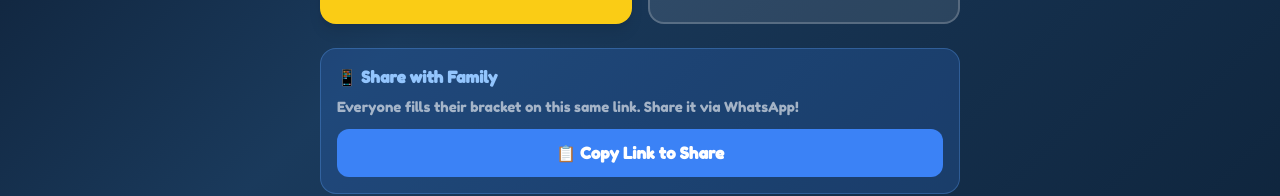
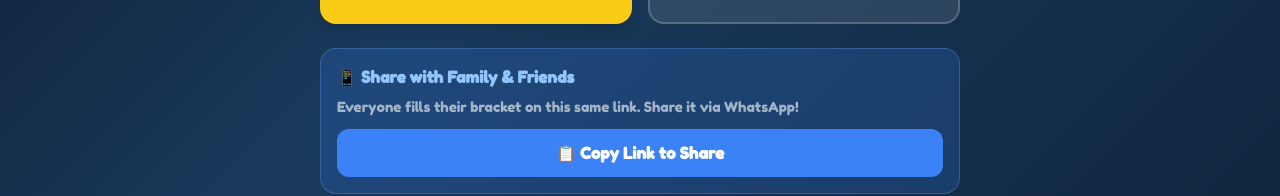
Before and after one commit to diazrnc/worldcup2026, a React (Vite) app: page / in a window 1280 px wide. Shown: the part 421-617 px from the top of the page. Built offline with nearby package versions, Linux system fonts and the light colour scheme.

Commit message:
Update App.jsx

```diff
--- a/stc/App.jsx
+++ b/stc/App.jsx
@@ -369,7 +369,7 @@ export default function App() {
             )}
 
             <div className="bg-blue-500/20 border border-blue-400/30 rounded-2xl p-4">
-              <h3 className="text-blue-300 font-black mb-2">📱 Share with Family</h3>
+              <h3 className="text-blue-300 font-black mb-2">📱 Share with Family & Friends</h3>
               <p className="text-white/60 text-sm mb-3">Everyone fills their bracket on this same link. Share it via WhatsApp!</p>
               <button onClick={() => {
                   navigator.clipboard.writeText(window.location.href);
```
